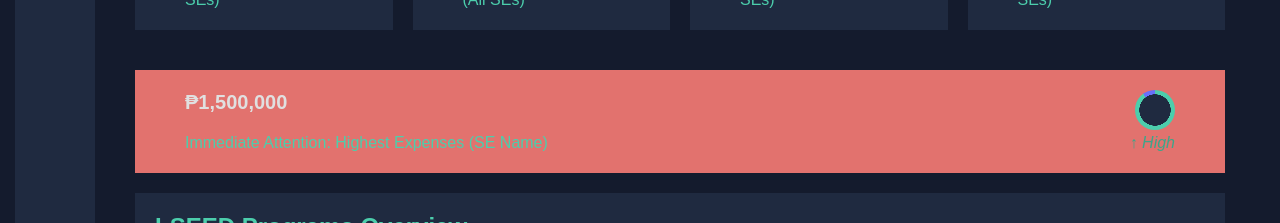
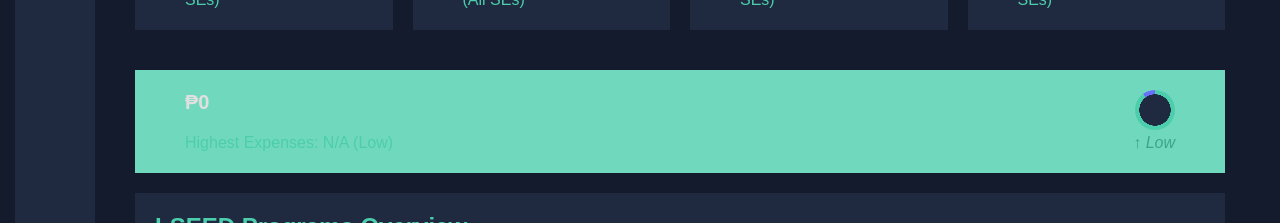
Before and after one commit to hotteokbokki/LSEEDInsight, a React (Create React App) app in the folder client/: page /financial-analytics in a window 1280 px wide. Shown: the part 333-556 px from the top of the page. Built offline with nearby package versions, Linux system fonts and the light colour scheme; no server answers; sample sign-in values are in the browser's storage.

Commit message:
Financial Reports
Connection of Database sa mga di pa naka connect.

```diff
--- a/client/src/scenes/financial-analytics/index.jsx
+++ b/client/src/scenes/financial-analytics/index.jsx
@@ -205,6 +205,23 @@ const FinancialAnalytics = ({ userRole }) => {
 
   const socialEnterprises = Array.from(seMap.values());
 
+  const highestExpenseSE = socialEnterprises.reduce(
+    (max, se) => (se.totalExpenses > (max?.totalExpenses || 0) ? se : max),
+    null
+  );
+
+  const getExpenseLevel = (amount) => {
+  if (amount > 100000) return "High";
+  if (amount > 50000) return "Medium";
+  return "Low";
+};
+
+const getExpenseLevelColor = (amount) => {
+  if (amount > 100000) return colors?.redAccent?.[400] ?? "#ff5252";     // red
+  if (amount > 50000) return colors?.yellowAccent?.[400] ?? "#EDED00";   // yellow
+  return colors?.greenAccent?.[400] ?? "#4caf50";                        // green
+};
+
   // Helper to calculate averages for StatBoxes (or sums where applicable)
   const avg = (arr, key) =>
     (arr.reduce((acc, item) => acc + item[key], 0) / arr.length).toFixed(2);
@@ -386,7 +403,7 @@ const FinancialAnalytics = ({ userRole }) => {
         >
           <StatBox
             title={`₱${socialEnterprises
-              .reduce((sum, se) => sum + sum + Number(se.totalAssets || 0), 0)
+              .reduce((sum, se) => sum + Number(se.totalAssets || 0), 0)
               .toLocaleString()}`}
             subtitle="Total Assets (All SEs)"
             progress={1}
@@ -397,7 +414,7 @@ const FinancialAnalytics = ({ userRole }) => {
 
         <Box
           flex="1 1 100%"
-          backgroundColor={colors.redAccent[400]}
+          backgroundColor={getExpenseLevelColor(highestExpenseSE?.totalExpenses || 0)}
           display="flex"
           alignItems="center"
           justifyContent="center"
@@ -405,10 +422,10 @@ const FinancialAnalytics = ({ userRole }) => {
           mt="20px"
         >
           <StatBox
-            title="₱1,500,000"
-            subtitle="Immediate Attention: Highest Expenses (SE Name)"
+            title={`₱${Number(highestExpenseSE?.totalExpenses || 0).toLocaleString()}`}
+            subtitle={`Highest Expenses: ${highestExpenseSE?.name || "N/A"} (${getExpenseLevel(highestExpenseSE?.totalExpenses)})`}
             progress={0.9}
-            increase="↑ High"
+            increase={`↑ ${getExpenseLevel(highestExpenseSE?.totalExpenses)}`}
             icon={<></>}
           />
         </Box>
```
